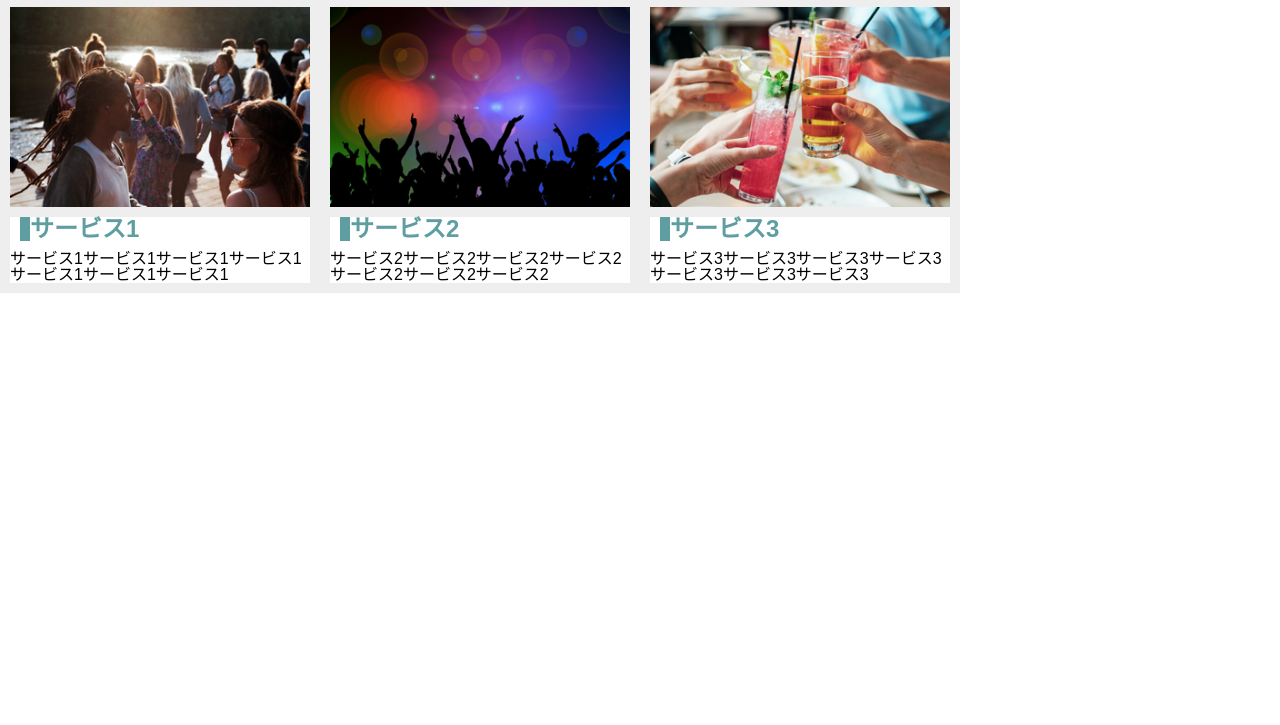
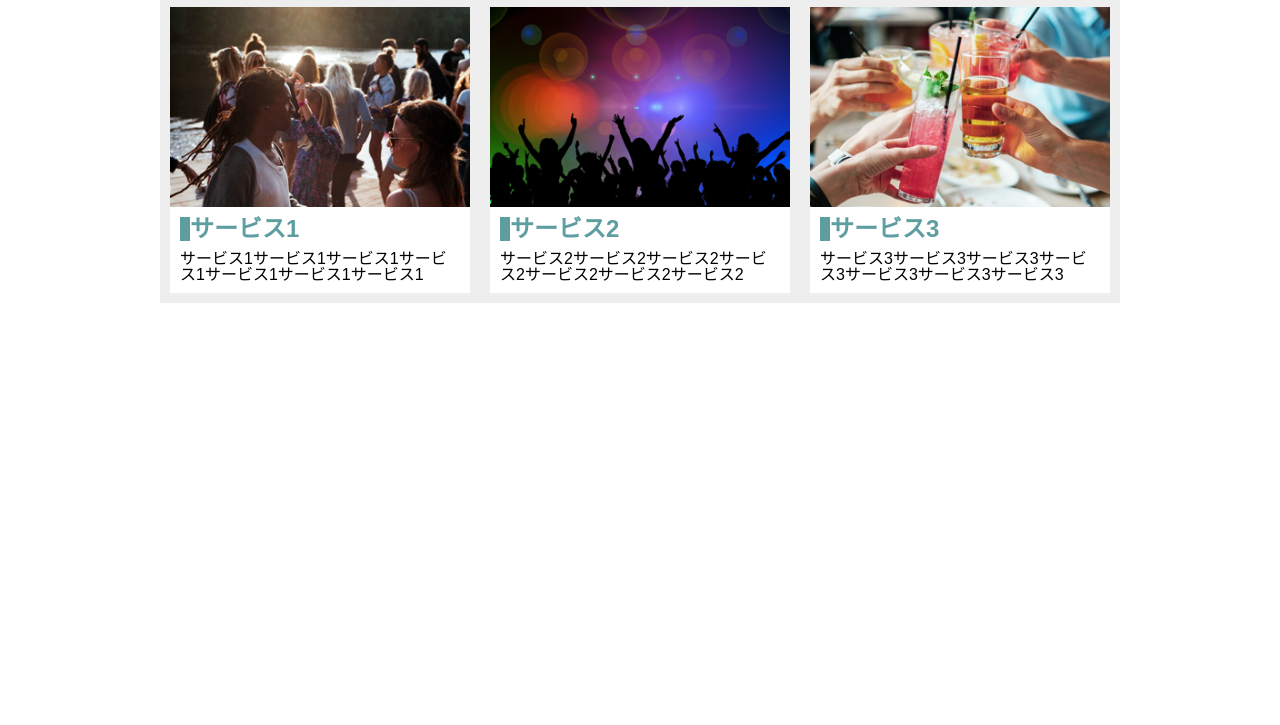
Before and after one commit to makiurawakana/dezasuta, a plain HTML site: page kadai3/index.html in a window 1280 px wide. Shown: the part 75-800 px from the top of the page. Drawn offline with Linux system fonts and the light colour scheme; files whose address does not match are found by name.

Commit message:
課題３_１回目修正

```diff
--- a/kadai3/css/style.css
+++ b/kadai3/css/style.css
@@ -47,9 +47,7 @@ img {
 .work2 {
     max-width: 960px;
     background-color: #eeeeee;
-    display: flex;
-    justify-content: center;
-    flex-direction: column;
+    margin: 0 auto;
 }
 
 h1 {
@@ -66,30 +64,23 @@ h1 {
 }
 
 .contents ul li {
-    padding: 10px;
+    margin: 10px;
     background-color: #eeeeee;
 }
 
 h2 {
     color: cadetblue;
     border-left: 10px cadetblue solid;
-    margin: 10px;
+    margin-bottom: 10px;
 }
 
 p {
     font-size: 16px;
 }
 
-.service1 {
-    background-color: white;
-}
-
-.service2 {
-    background-color: white;
-}
-
-.service3 {
-    background-color: white;
+.service {
+    background-color: #ffffff;
+    padding: 10px;
 }
 
 img {
--- a/kadai3/index.html
+++ b/kadai3/index.html
@@ -20,22 +20,22 @@
     <h1>サービス</h1>
     <div class="contents">
         <ul>
-            <li> <img src="C:\Users\tys61\OneDrive\デスクトップ\dezasuta\kadai3\images\main_1.jpg" alt="main_1">
-                <div class="service1">
+            <li><img src="images/main_1.jpg" alt="main_1">
+                <div class="service">
                     <h2>サービス1</h2>
                     <p>サービス1サービス1サービス1サービス1サービス1サービス1サービス1</p>
                 </div>
             </li>
 
-            <li> <img src="C:\Users\tys61\OneDrive\デスクトップ\dezasuta\kadai3\images\main_2.png" alt="main_2">
-                <div class="service2">
+            <li> <img src="images/main_2.png" alt="main_2">
+                <div class="service">
                     <h2>サービス2</h2>
                     <p>サービス2サービス2サービス2サービス2サービス2サービス2サービス2</p>
                 </div>
             </li>
 
-            <li> <img src="C:\Users\tys61\OneDrive\デスクトップ\dezasuta\kadai3\images\main_3.png" alt="main_3">
-                <div class="service3">
+            <li> <img src="images/main_3.png" alt="main_3">
+                <div class="service">
                     <h2>サービス3</h2>
                     <p>サービス3サービス3サービス3サービス3サービス3サービス3サービス3</p>
                 </div>
@@ -53,8 +53,7 @@
     }
     if (num >= 20) {
         console.log("20以上");
-    }
-    else {
+    } else {
         console.log("20未満");
     }
 </script>
```
